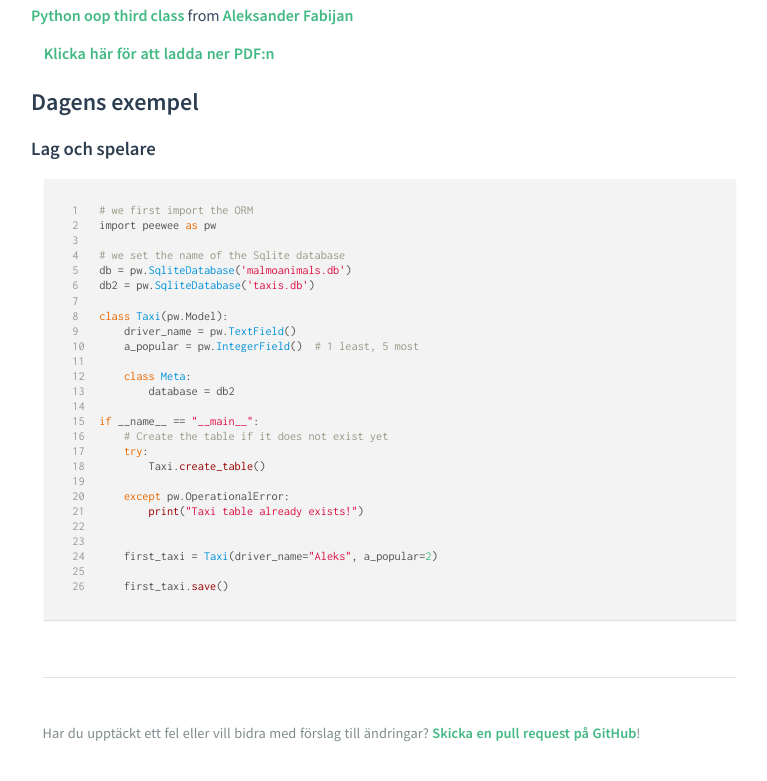
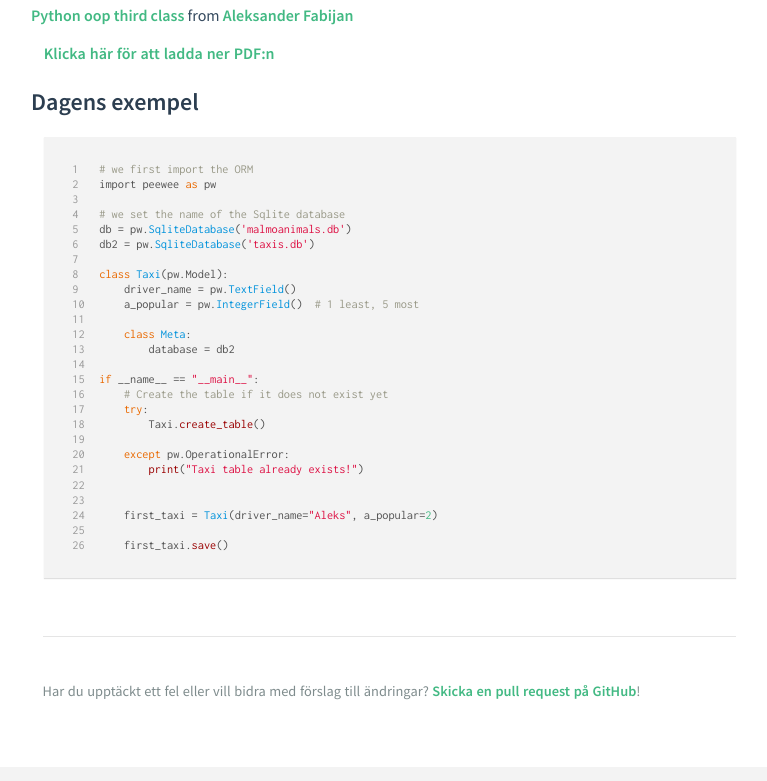
Before and after one commit to stefangeneralao/ia-oop-python, a Jekyll site: the page built from courses/da361a/lectures/F05.md, in a window 1280 px wide, cut to the strip 658-1472 px from the top of the page. Shown: the top 781 px of the strip, without its empty margins (305-1072 px from the left). Built offline with Jekyll 4.4.1, drawn with Linux system fonts in a browser that asks for light colours.

Commit message:
Updated title of example

```diff
--- a/courses/da361a/lectures/F05.md
+++ b/courses/da361a/lectures/F05.md
@@ -12,8 +12,6 @@ code: da361a
 
 
 ## Dagens exempel
-
-### Lag och spelare
 
 {% highlight python linenos %}
 # we first import the ORM
```
